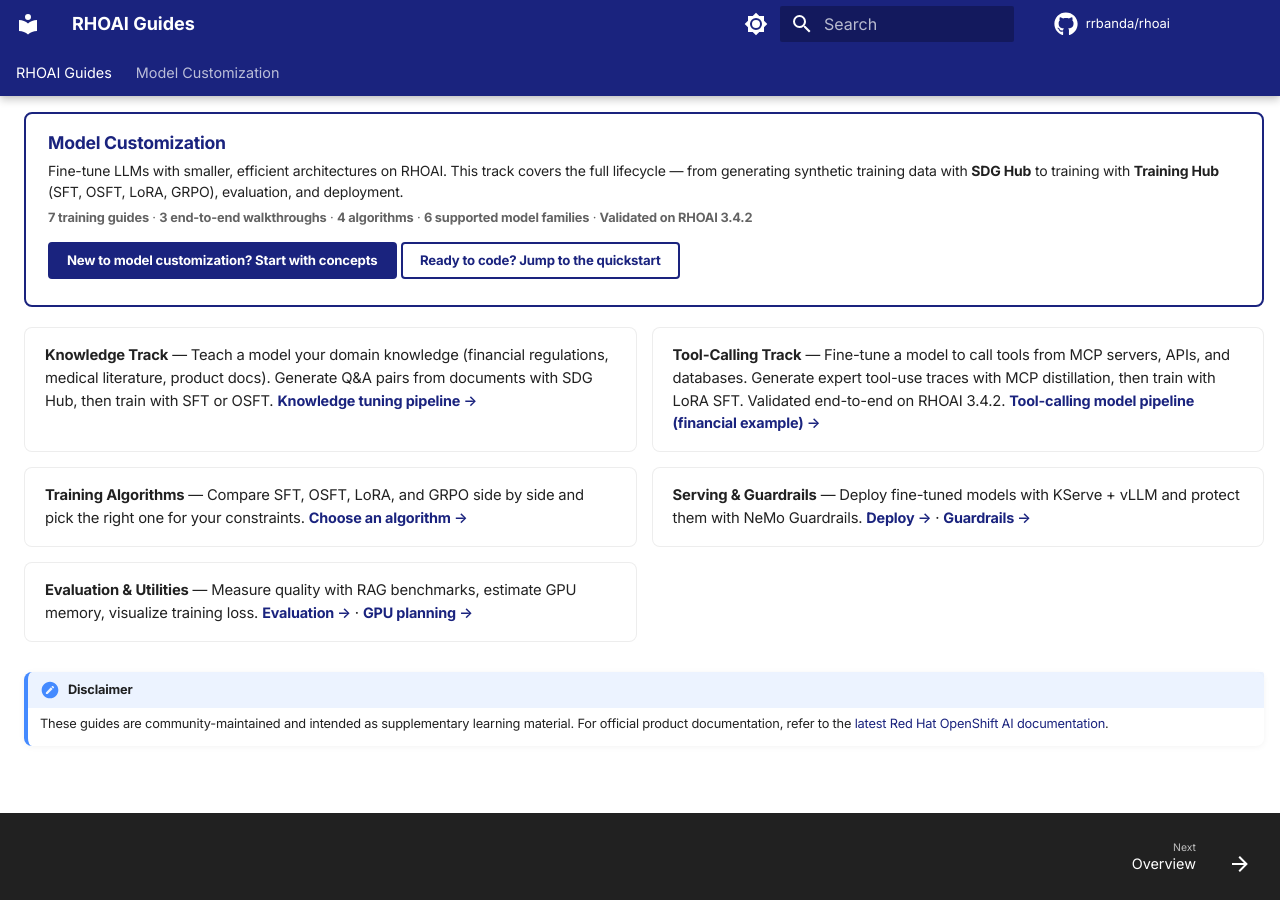
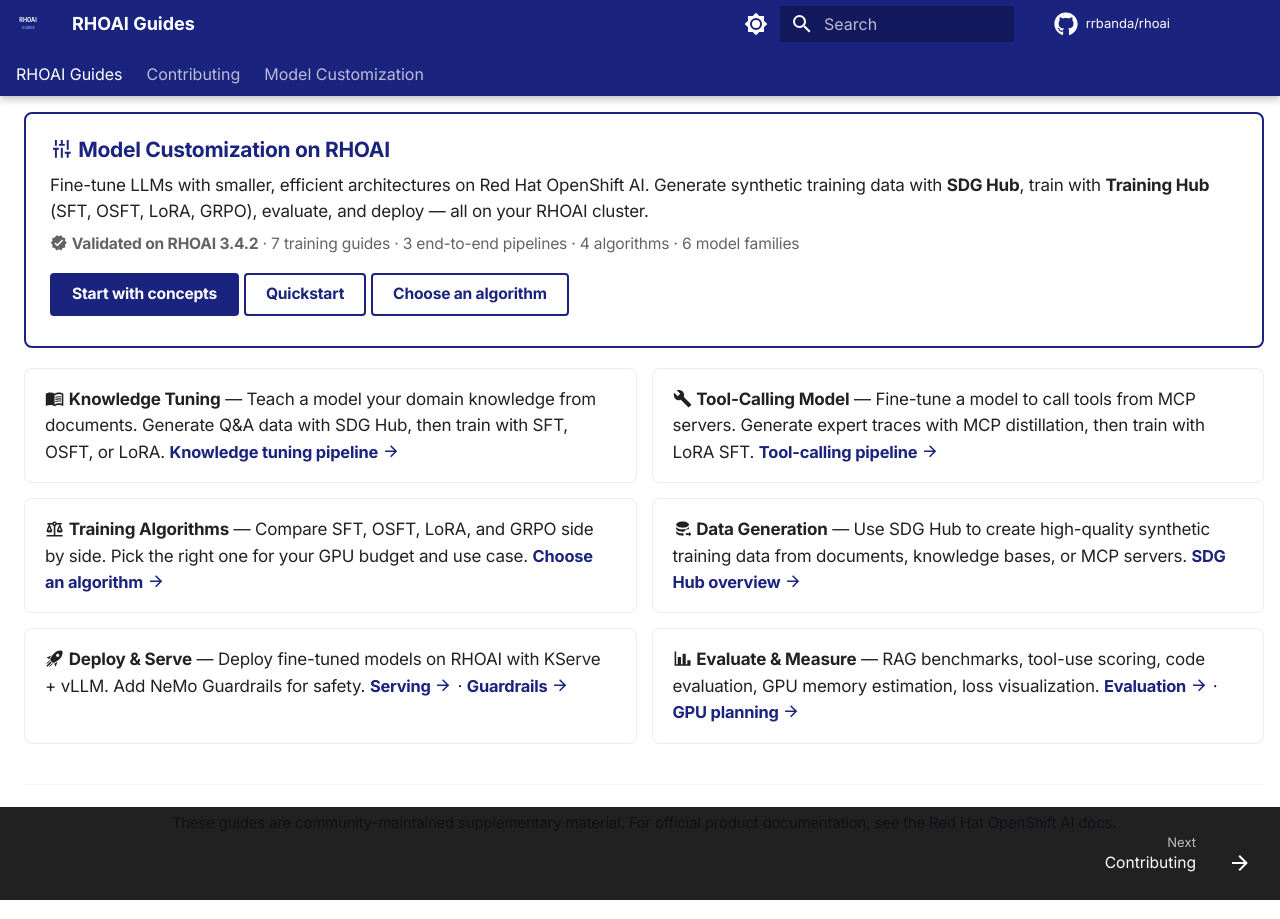
Before and after one commit to rrbanda/rhoai, an MkDocs documentation site: the page built from docs/index.md, in a window 1280 px wide. Built offline with MkDocs 1.6.1 and Material for MkDocs 9.7.7, drawn with Linux system fonts in a browser that asks for light colours; comment, search, counter and statistics services are not loaded.

Commit message:
improve: GH Pages UX — text sizing, landing page, branding, navigation
- Increase base font from 0.82rem to 0.9rem and scale all UI elements
- Redesign landing page with Material icons, quick-link buttons, and
  disclaimer moved to subtle footer note
- Add SVG logo/favicon and configure in mkdocs.yml
- Enable breadcrumbs (navigation.path) and add section index pages
  for Domains, Utilities, and Reference
- Make fixed footer static on mobile via media query
- Add contributing.md with issue reporting and contribution guidelines
- Add "Report an issue" social link in footer
- Enable pymdownx.emoji extension for Material icon rendering

```diff
--- a/docs/index.md
+++ b/docs/index.md
@@ -7,20 +7,21 @@
 
 <div class="featured-track" markdown>
 
-### Model Customization
+### :material-tune-vertical: Model Customization on RHOAI
 
-Fine-tune LLMs with smaller, efficient architectures on RHOAI. This track covers the full lifecycle — from generating synthetic training data with **SDG Hub** to training with **Training Hub** (SFT, OSFT, LoRA, GRPO), evaluation, and deployment.
+Fine-tune LLMs with smaller, efficient architectures on Red Hat OpenShift AI. Generate synthetic training data with **SDG Hub**, train with **Training Hub** (SFT, OSFT, LoRA, GRPO), evaluate, and deploy — all on your RHOAI cluster.
 
 <div class="featured-track-meta" markdown>
 
-**7 training guides** · **3 end-to-end walkthroughs** · **4 algorithms** · **6 supported model families** · **Validated on RHOAI 3.4.2**
+:material-check-decagram: **Validated on RHOAI 3.4.2** · 7 training guides · 3 end-to-end pipelines · 4 algorithms · 6 model families
 
 </div>
 
 <div class="featured-track-buttons" markdown>
 
-[New to model customization? Start with concepts](getting-started/overview.md){ .md-button .md-button--primary }
-[Ready to code? Jump to the quickstart](getting-started/quickstart.md){ .md-button }
+[Start with concepts](getting-started/overview.md){ .md-button .md-button--primary }
+[Quickstart](getting-started/quickstart.md){ .md-button }
+[Choose an algorithm](getting-started/choosing-an-algorithm.md){ .md-button }
 
 </div>
 
@@ -30,40 +31,50 @@
 
 <div class="track-section-item" markdown>
 
-**Knowledge Track** — Teach a model your domain knowledge (financial regulations, medical literature, product docs). Generate Q&A pairs from documents with SDG Hub, then train with SFT or OSFT.
-[Knowledge tuning pipeline →](end-to-end/knowledge-tuning.md)
+:material-book-open-variant: **Knowledge Tuning** — Teach a model your domain knowledge from documents. Generate Q&A data with SDG Hub, then train with SFT, OSFT, or LoRA.
+[Knowledge tuning pipeline :material-arrow-right:](end-to-end/knowledge-tuning.md)
 
 </div>
 
 <div class="track-section-item" markdown>
 
-**Tool-Calling Track** — Fine-tune a model to call tools from MCP servers, APIs, and databases. Generate expert tool-use traces with MCP distillation, then train with LoRA SFT. Validated end-to-end on RHOAI 3.4.2.
-[Tool-calling model pipeline (financial example) →](end-to-end/tool-calling-financial.md)
+:material-wrench: **Tool-Calling Model** — Fine-tune a model to call tools from MCP servers. Generate expert traces with MCP distillation, then train with LoRA SFT.
+[Tool-calling pipeline :material-arrow-right:](end-to-end/tool-calling-financial.md)
 
 </div>
 
 <div class="track-section-item" markdown>
 
-**Training Algorithms** — Compare SFT, OSFT, LoRA, and GRPO side by side and pick the right one for your constraints.
-[Choose an algorithm →](getting-started/choosing-an-algorithm.md)
+:material-scale-balance: **Training Algorithms** — Compare SFT, OSFT, LoRA, and GRPO side by side. Pick the right one for your GPU budget and use case.
+[Choose an algorithm :material-arrow-right:](getting-started/choosing-an-algorithm.md)
 
 </div>
 
 <div class="track-section-item" markdown>
 
-**Serving & Guardrails** — Deploy fine-tuned models with KServe + vLLM and protect them with NeMo Guardrails.
-[Deploy →](serving/index.md) · [Guardrails →](guardrails/index.md)
+:material-database-arrow-right: **Data Generation** — Use SDG Hub to create high-quality synthetic training data from documents, knowledge bases, or MCP servers.
+[SDG Hub overview :material-arrow-right:](data-generation/index.md)
 
 </div>
 
 <div class="track-section-item" markdown>
 
-**Evaluation & Utilities** — Measure quality with RAG benchmarks, estimate GPU memory, visualize training loss.
-[Evaluation →](evaluation/index.md) · [GPU planning →](reference/gpu-requirements.md)
+:material-rocket-launch: **Deploy & Serve** — Deploy fine-tuned models on RHOAI with KServe + vLLM. Add NeMo Guardrails for safety.
+[Serving :material-arrow-right:](serving/index.md) · [Guardrails :material-arrow-right:](guardrails/index.md)
+
+</div>
+
+<div class="track-section-item" markdown>
+
+:material-chart-bar: **Evaluate & Measure** — RAG benchmarks, tool-use scoring, code evaluation, GPU memory estimation, loss visualization.
+[Evaluation :material-arrow-right:](evaluation/index.md) · [GPU planning :material-arrow-right:](reference/gpu-requirements.md)
 
 </div>
 
 </div>
 
-!!! note "Disclaimer"
-    These guides are community-maintained and intended as supplementary learning material. For official product documentation, refer to the [latest Red Hat OpenShift AI documentation](https://docs.redhat.com/en/documentation/red_hat_openshift_ai/latest).
+<div class="site-disclaimer" markdown>
+
+These guides are community-maintained supplementary material. For official product documentation, see the [Red Hat OpenShift AI docs](https://docs.redhat.com/en/documentation/red_hat_openshift_ai/latest).
+
+</div>
--- a/docs/stylesheets/extra.css
+++ b/docs/stylesheets/extra.css
@@ -23,21 +23,21 @@
 
 /* --------------- Typography --------------- */
 .md-typeset {
-  font-size: 0.82rem;
-  line-height: 1.55;
+  font-size: 0.9rem;
+  line-height: 1.6;
   letter-spacing: -0.011em;
 }
 
 .md-typeset h1 {
   font-weight: 700;
-  font-size: 1.4rem;
+  font-size: 1.6rem;
   letter-spacing: -0.03em;
   margin-bottom: 0.5rem;
 }
 
 .md-typeset h2 {
   font-weight: 600;
-  font-size: 1.1rem;
+  font-size: 1.25rem;
   letter-spacing: -0.02em;
   margin-top: 1.4rem;
   margin-bottom: 0.4rem;
@@ -47,7 +47,7 @@
 
 .md-typeset h3 {
   font-weight: 600;
-  font-size: 0.95rem;
+  font-size: 1.05rem;
   letter-spacing: -0.015em;
   margin-top: 1rem;
   margin-bottom: 0.3rem;
@@ -91,7 +91,7 @@
 }
 
 .highlight code {
-  font-size: 0.82em;
+  font-size: 0.85em;
 }
 
 /* --------------- Admonitions --------------- */
@@ -113,7 +113,7 @@
   overflow: hidden;
   box-shadow: 0 1px 3px rgba(0, 0, 0, 0.05);
   border: 1px solid var(--md-default-fg-color--lightest);
-  font-size: 0.78rem;
+  font-size: 0.85rem;
 }
 
 .md-typeset table:not([class]) th {
@@ -121,7 +121,7 @@
   color: var(--md-primary-bg-color);
   font-weight: 600;
   text-transform: uppercase;
-  font-size: 0.68rem;
+  font-size: 0.75rem;
   letter-spacing: 0.05em;
   padding: 0.5rem 0.75rem;
 }
@@ -141,17 +141,17 @@
 }
 
 .md-tabs__link {
-  font-size: 0.72rem;
+  font-size: 0.8rem;
 }
 
 .md-nav__link {
-  font-size: 0.76rem;
+  font-size: 0.82rem;
 }
 
 /* --------------- Content Tabs --------------- */
 .md-typeset .tabbed-labels > label {
   font-weight: 600;
-  font-size: 0.76rem;
+  font-size: 0.82rem;
   letter-spacing: 0.02em;
 }
 
@@ -164,7 +164,7 @@
   font-style: italic;
 }
 
-/* --------------- Sticky Footer (always visible) --------------- */
+/* --------------- Footer --------------- */
 .md-footer {
   position: fixed;
   bottom: 0;
@@ -174,16 +174,16 @@
 }
 
 .md-footer__inner {
-  padding: 0.2rem 0.8rem;
+  padding: 0.25rem 0.8rem;
 }
 
 .md-footer__title {
-  font-size: 0.72rem;
+  font-size: 0.78rem;
   line-height: 1.3;
 }
 
 .md-footer__direction {
-  font-size: 0.52rem;
+  font-size: 0.65rem;
 }
 
 .md-footer-meta {
@@ -194,11 +194,18 @@
   padding-bottom: 3rem;
 }
 
+@media screen and (max-width: 600px) {
+  .md-footer {
+    position: static;
+  }
+  .md-main {
+    padding-bottom: 0;
+  }
+}
+
 /* ==========================================================================
    HOME PAGE — Hero + Cards
    ========================================================================== */
-
-/* --------------- Hero (removed — branding in header is sufficient) --------------- */
 
 /* --------------- Feature Cards --------------- */
 .home-grid {
@@ -220,7 +227,7 @@
     grid-template-columns: 1fr;
   }
   .home-hero h1 {
-    font-size: 1.15rem;
+    font-size: 1.3rem;
   }
   .home-hero {
     padding: 1rem 1rem 0.8rem;
@@ -249,7 +256,7 @@
 
 .home-grid .card h3 {
   margin: 0 0 0.25rem;
-  font-size: 0.82rem;
+  font-size: 0.92rem;
   font-weight: 700;
   color: var(--md-primary-fg-color);
 }
@@ -260,13 +267,13 @@
 
 .home-grid .card p {
   margin: 0 0 0.35rem;
-  font-size: 0.72rem;
+  font-size: 0.82rem;
   line-height: 1.5;
   opacity: 0.82;
 }
 
 .home-grid .card .card-link {
-  font-size: 0.74rem;
+  font-size: 0.82rem;
   font-weight: 600;
   color: var(--md-accent-fg-color);
   text-decoration: none;
@@ -281,7 +288,7 @@
   background: var(--md-default-bg-color);
   border: 2px solid var(--md-primary-fg-color);
   border-radius: 8px;
-  padding: 0.8rem 1.1rem;
+  padding: 1rem 1.2rem;
   margin-bottom: 1rem;
 }
 
@@ -290,8 +297,8 @@
 }
 
 .featured-track h3 {
-  margin: 0 0 0.2rem;
-  font-size: 0.88rem;
+  margin: 0 0 0.3rem;
+  font-size: 1.05rem;
   font-weight: 700;
   color: var(--md-primary-fg-color);
 }
@@ -301,26 +308,26 @@
 }
 
 .featured-track > p {
-  font-size: 0.7rem;
-  line-height: 1.5;
-  margin: 0 0 0.3rem;
+  font-size: 0.85rem;
+  line-height: 1.55;
+  margin: 0 0 0.4rem;
 }
 
 .featured-track-meta p {
-  font-size: 0.64rem;
+  font-size: 0.78rem;
   opacity: 0.7;
-  margin: 0 0 0.4rem;
+  margin: 0 0 0.5rem;
 }
 
 .featured-track-buttons {
   display: flex;
-  gap: 0.45rem;
+  gap: 0.5rem;
   flex-wrap: wrap;
 }
 
 .featured-track-buttons .md-button {
-  font-size: 0.66rem;
-  padding: 0.3rem 0.85rem;
+  font-size: 0.78rem;
+  padding: 0.35rem 1rem;
   border-radius: 4px;
 }
 
@@ -342,7 +349,7 @@
   background: var(--md-default-bg-color);
   border: 1px solid var(--md-default-fg-color--lightest);
   border-radius: 8px;
-  padding: 0.8rem 1rem;
+  padding: 0.85rem 1rem;
 }
 
 .track-section-item:hover {
@@ -351,13 +358,13 @@
 
 .track-section-item p {
   margin: 0;
-  font-size: 0.74rem;
+  font-size: 0.85rem;
   line-height: 1.55;
 }
 
 .track-section-item a {
   font-weight: 600;
-  font-size: 0.72rem;
+  font-size: 0.82rem;
 }
 
 /* --------------- Algorithm Badges --------------- */
@@ -373,9 +380,9 @@
   display: inline-flex;
   align-items: center;
   gap: 0.3rem;
-  padding: 0.3rem 0.85rem;
+  padding: 0.35rem 0.9rem;
   border-radius: 16px;
-  font-size: 0.72rem;
+  font-size: 0.8rem;
   font-weight: 600;
   background: var(--md-accent-fg-color--transparent);
   color: var(--md-accent-fg-color);
@@ -403,8 +410,17 @@
   margin: 0 auto;
 }
 
-
 /* --------------- Scroll to top --------------- */
 .md-top {
   border-radius: 50%;
 }
+
+/* --------------- Disclaimer --------------- */
+.site-disclaimer {
+  margin-top: 2rem;
+  padding-top: 1rem;
+  border-top: 1px solid var(--md-default-fg-color--lightest);
+  font-size: 0.75rem;
+  opacity: 0.6;
+  text-align: center;
+}
--- a/mkdocs.yml
+++ b/mkdocs.yml
@@ -7,6 +7,8 @@
 theme:
   name: material
   custom_dir: docs/overrides
+  logo: assets/logo.svg
+  favicon: assets/logo.svg
   font:
     text: Inter
     code: JetBrains Mono
@@ -32,6 +34,7 @@
     - navigation.instant
     - navigation.instant.progress
     - navigation.footer
+    - navigation.path
     - search.suggest
     - search.highlight
     - content.code.copy
@@ -49,6 +52,9 @@
     - icon: fontawesome/solid/book
       link: https://docs.redhat.com/en/documentation/red_hat_openshift_ai/latest
       name: Official RHOAI Docs
+    - icon: fontawesome/solid/bug
+      link: https://github.com/rrbanda/rhoai/issues/new
+      name: Report an issue
 
 extra_css:
   - stylesheets/extra.css
@@ -76,11 +82,15 @@
   - attr_list
   - md_in_html
   - tables
+  - pymdownx.emoji:
+      emoji_index: !!python/name:material.extensions.emoji.twemoji
+      emoji_generator: !!python/name:material.extensions.emoji.to_svg
   - toc:
       permalink: true
 
 nav:
   - index.md
+  - Contributing: contributing.md
   - Model Customization:
     - Getting Started:
       - Overview: getting-started/overview.md
@@ -114,14 +124,17 @@
       - Code Evaluation: evaluation/code-evaluation.md
       - Tool-Use Evaluation: evaluation/agent-evaluation.md
     - Domains:
+      - domains/index.md
       - Medical: domains/medical.md
       - Financial: domains/financial.md
       - Model-Specific Configs: domains/model-specific.md
     - Utilities:
+      - utilities/index.md
       - Memory Estimator: utilities/memory-estimator.md
       - Plot Loss: utilities/plot-loss.md
       - Model Interpolation: utilities/model-interpolation.md
     - Reference:
+      - reference/index.md
       - Data Formats: reference/data-formats.md
       - GPU Requirements: reference/gpu-requirements.md
       - Platform Reference: reference/platform-reference.md
```
Also changed, not shown: docs/contributing.md (added, +37 -0 lines), docs/domains/index.md (added, +7 -0 lines), docs/reference/index.md (added, +7 -0 lines), docs/utilities/index.md (added, +7 -0 lines), docs/assets/logo.svg (added).
